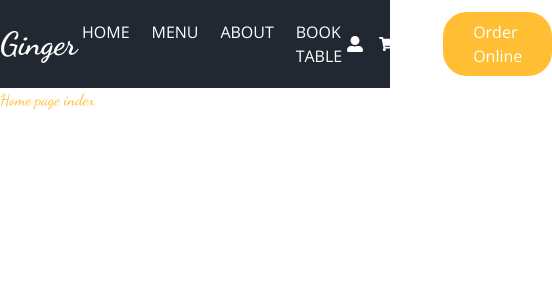
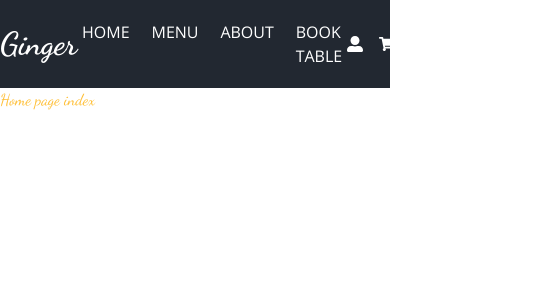
Before and after one commit to ersenozturk/full-stack-ordering-application, a Next.js app: page / in a window 390 px wide. Shown: the top 300 px of the page, 552 px wide, since content can reach past the window. Built offline with nearby package versions, Linux system fonts and the light colour scheme.

Commit message:
primaryBtn component entegreted

```diff
--- a/components/layout/Header.jsx
+++ b/components/layout/Header.jsx
@@ -1,8 +1,14 @@
 import { useState } from "react";
 import Logo from "../ui/Logo";
-import { FaUserAlt, FaShoppingCart, FaSearch } from "react-icons/fa";
+import {
+  FaUserAlt,
+  FaShoppingCart,
+  FaSearch,
+  FaHamburger,
+} from "react-icons/fa";
 
 import Search from "../ui/Search";
+import PrimayBtn from "../ui/PrimayBtn";
 
 const Header = () => {
   const [isSearchModal, setIsSearchModal] = useState(false);
@@ -15,7 +21,8 @@ const Header = () => {
         <div>
           <Logo />
         </div>
-        <nav>
+        {/* <nav className="sm:static absolute bottom-0"> */}
+        <nav className="sm:inline-flex">
           <ul className="flex gap-x-3">
             <li className="uppercase px-[.31rem] py-[1.25rem] text-base cursor-pointer transition ease-in-out delay-200 hover:text-primary ">
               <a href="#"> Home </a>
@@ -31,15 +38,16 @@ const Header = () => {
             </li>
           </ul>
         </nav>
+
         <div className="flex-center  gap-x-4">
           <a
-            className="transition ease-in-out delay-200 hover:text-primary"
+            className="transition ease-in-out delay-100 hover:text-primary"
             href="#"
           >
             <FaUserAlt />
           </a>
           <a
-            className="transition ease-in-out delay-200 hover:text-primary"
+            className="transition ease-in-out delay-100 hover:text-primary"
             href="#"
           >
             <FaShoppingCart />
@@ -50,12 +58,13 @@ const Header = () => {
           >
             <FaSearch />
           </button>
-          <a className="btn-primary" href="#">
-            Order Online
-          </a>
+          <PrimayBtn addClass="hidden md:inline-flex">Order Online</PrimayBtn>
+          <button className="md:hidden transition ease-in-out delay-100 hover:text-primary">
+            <FaHamburger />
+          </button>
         </div>
       </div>
-      {isSearchModal && <Search setIsSearchModal={setIsSearchModal}/>}
+      {isSearchModal && <Search setIsSearchModal={setIsSearchModal} />}
     </header>
   );
 };
--- /dev/null
+++ b/components/ui/PrimayBtn.jsx
@@ -0,0 +1,9 @@
+import React from 'react'
+
+const PrimayBtn = ({children,addClass}) => {
+  return (
+    <div className={`btn-primary ${addClass}`}>{children}</div>
+  )
+}
+
+export default PrimayBtn
```
